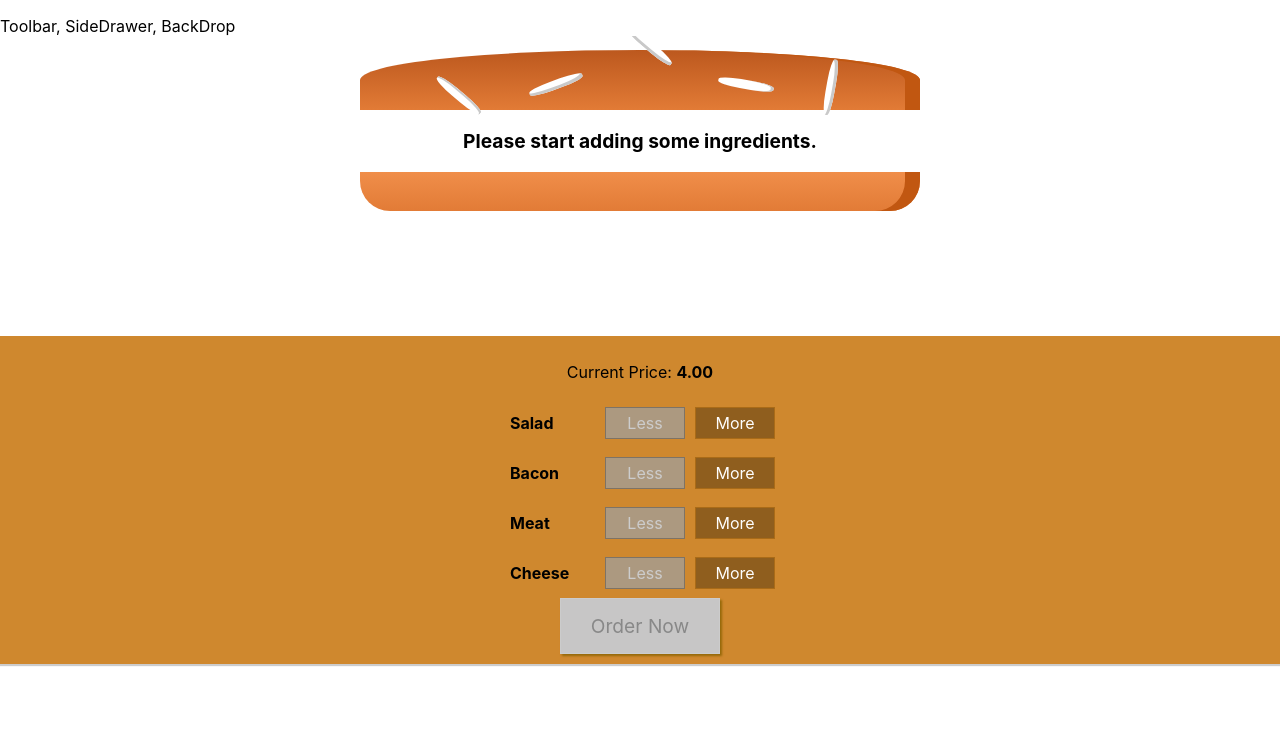
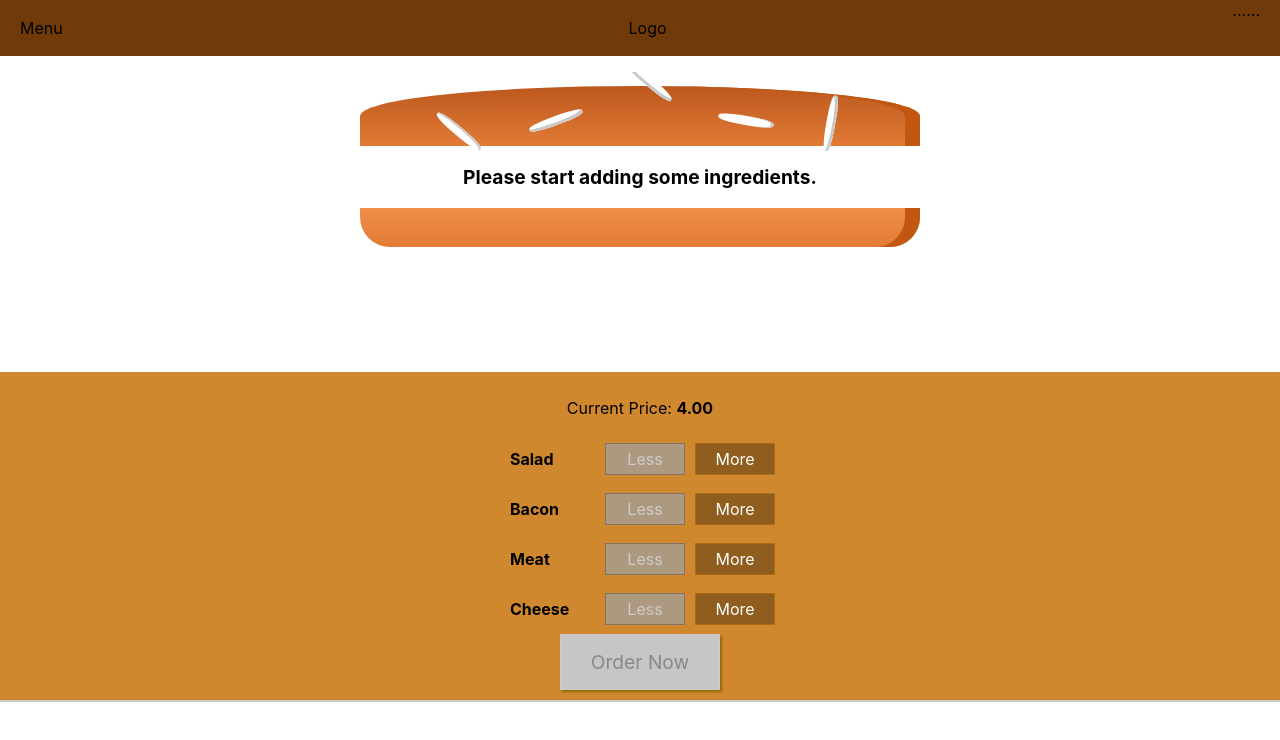
Before and after one commit to xionger/react_web, a React app in the folder burger-builder/: page / in a window 1280 px wide. Shown: the top 740 px of the page. Built offline with nearby package versions, Linux system fonts and the light colour scheme.

Commit message:
8.143 add Toolbar

```diff
--- a/burger-builder/src/components/Layout/Layout.css
+++ b/burger-builder/src/components/Layout/Layout.css
@@ -1,3 +1,3 @@
 .Content {
-    margin-top: 16px;
+    margin-top: 72px;
 }
--- a/burger-builder/src/components/Layout/Layout.js
+++ b/burger-builder/src/components/Layout/Layout.js
@@ -1,11 +1,12 @@
 import React from 'react';
 import Aux from '../../hoc/Aux';
+import Toolbar from '../Navigation/Toolbar/Toolbar';
 import './Layout.css';
 
 const layout = (props) => (
     <Aux>
-        <div className="Content">Toolbar, SideDrawer, BackDrop</div>
-        <main>
+        <Toolbar />
+        <main className="Content">
             {props.children}
         </main>
     </Aux>
--- /dev/null
+++ b/burger-builder/src/components/Navigation/Toolbar/Toolbar.css
@@ -0,0 +1,18 @@
+.Toolbar {
+    height: 56px;
+    width: 100%;
+    position: fixed;
+    top: 0;
+    left: 0;
+    background-color: #703B09;
+    display: flex;
+    justify-content: space-between;
+    align-items: center;
+    padding: 0 20px;
+    box-sizing: border-box;
+    z-index: 90;
+}
+
+.Toolbar nav {
+    height: 100%;
+}
--- /dev/null
+++ b/burger-builder/src/components/Navigation/Toolbar/Toolbar.js
@@ -0,0 +1,15 @@
+import React from 'react';
+import './Toolbar.css';
+
+const toolbar = (props) => (
+    <header className="Toolbar">
+        <div>Menu</div>
+        <div>Logo</div>
+        <nav>
+            ......
+        </nav>
+    </header>
+);
+
+
+export default toolbar;
```
